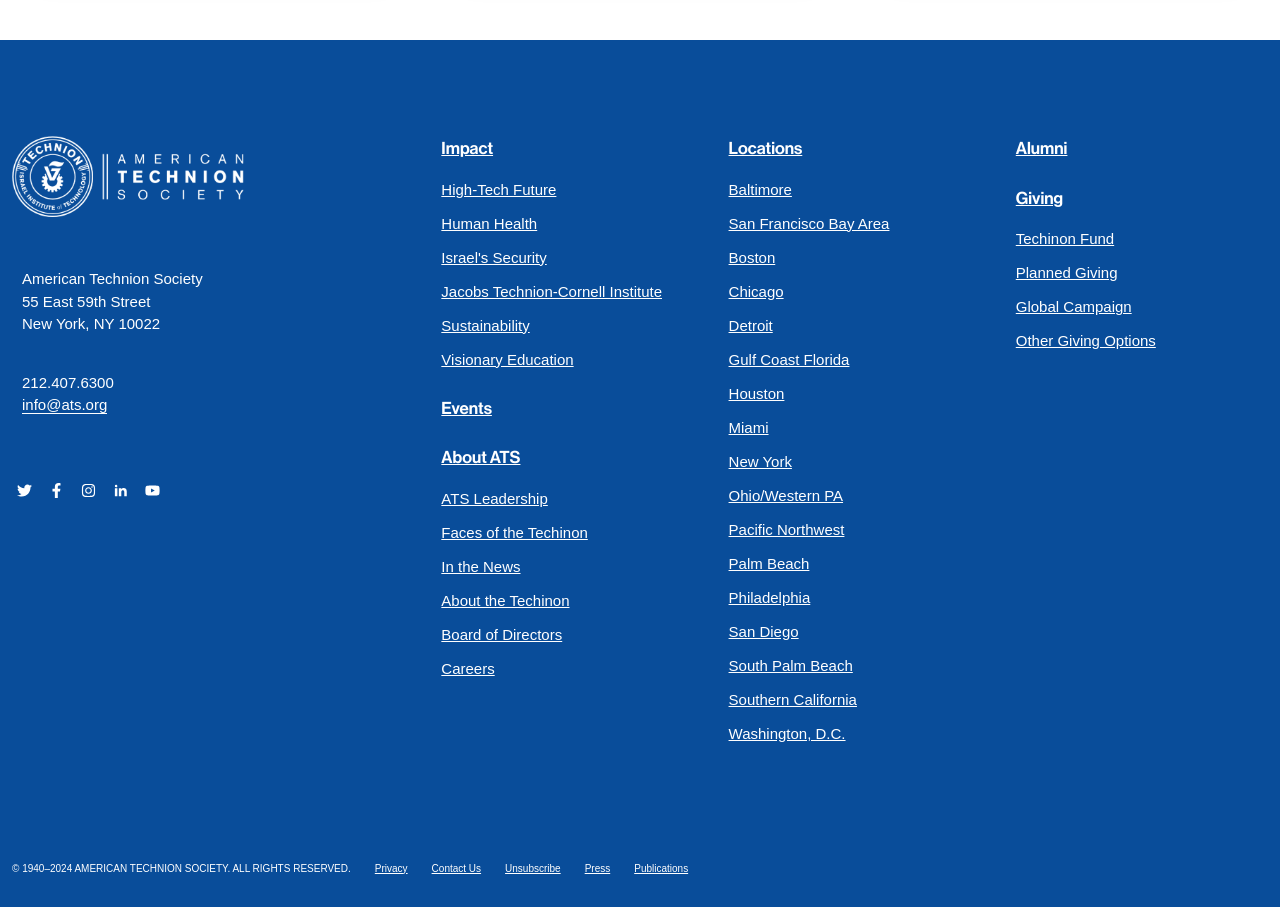
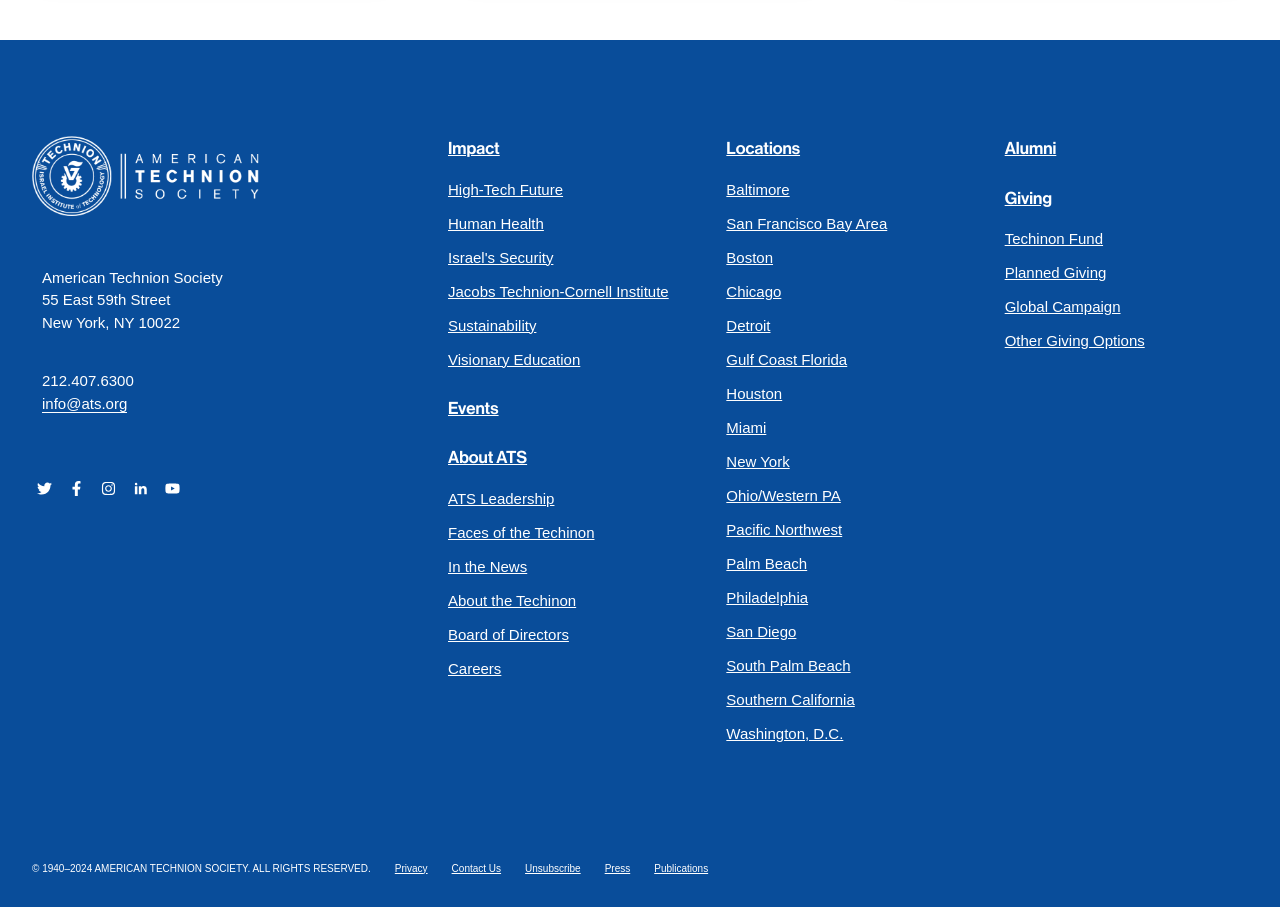
Before and after one commit to American-Technion-Society-Git/American-Technion-Society, a React (Create React App) app: page /100-years-of-innovation in a window 1280 px wide. Shown: the part 3640-4547 px from the top of the page. Built offline with nearby package versions, Linux system fonts and the light colour scheme; no server answers; the database is empty.

Commit message:
footer changes

```diff
--- a/src/App.scss
+++ b/src/App.scss
@@ -1101,7 +1101,7 @@
             }
 
             img {
-                max-width: 14.5rem;
+                max-width: 14.2rem;
                 margin-bottom: 25px;
             }
 
@@ -1138,6 +1138,11 @@
         a {
             font-size: 0.9rem;
         }
+    }
+}
+@media (min-width: 768px) {
+    .footer .container-fluid {
+        max-width: 1240px;
     }
 }
 
```
